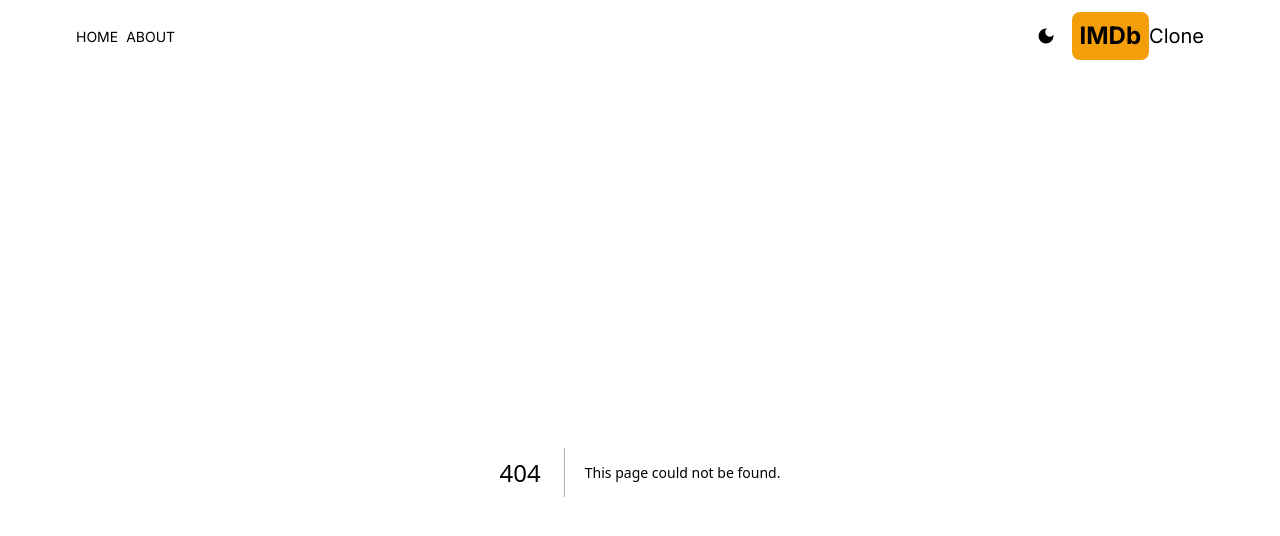
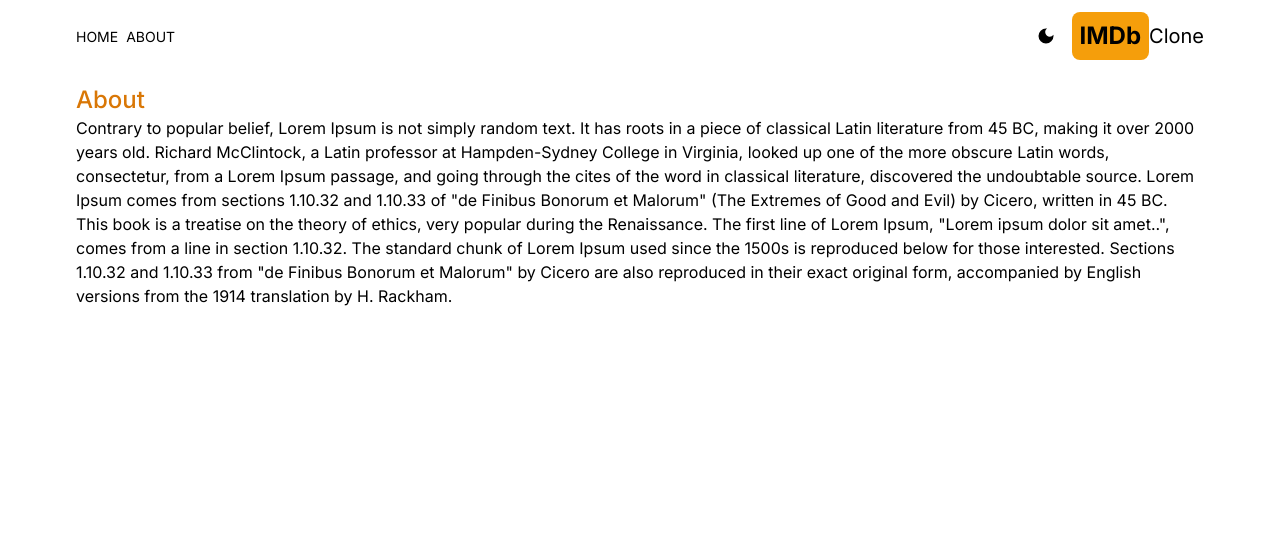
Before and after one commit to farushko/absolute-final-proinst, a Next.js app: page /about in a window 1280 px wide. Before the commit this address had no page. Shown: the top 536 px of the page. Built offline with nearby package versions, Linux system fonts and the light colour scheme.

Commit message:
About page

```diff
--- /dev/null
+++ b/src/app/about/page.jsx
@@ -0,0 +1,25 @@
+export default function About() {
+  return (
+    <div className="max-w-6xl mx-auto p-3">
+      <h1 className="text-2xl font-medium text-amber-600">About</h1>
+      <p>
+        Contrary to popular belief, Lorem Ipsum is not simply random text. It
+        has roots in a piece of classical Latin literature from 45 BC, making it
+        over 2000 years old. Richard McClintock, a Latin professor at
+        Hampden-Sydney College in Virginia, looked up one of the more obscure
+        Latin words, consectetur, from a Lorem Ipsum passage, and going through
+        the cites of the word in classical literature, discovered the
+        undoubtable source. Lorem Ipsum comes from sections 1.10.32 and 1.10.33
+        of "de Finibus Bonorum et Malorum" (The Extremes of Good and Evil) by
+        Cicero, written in 45 BC. This book is a treatise on the theory of
+        ethics, very popular during the Renaissance. The first line of Lorem
+        Ipsum, "Lorem ipsum dolor sit amet..", comes from a line in section
+        1.10.32. The standard chunk of Lorem Ipsum used since the 1500s is
+        reproduced below for those interested. Sections 1.10.32 and 1.10.33 from
+        "de Finibus Bonorum et Malorum" by Cicero are also reproduced in their
+        exact original form, accompanied by English versions from the 1914
+        translation by H. Rackham.
+      </p>
+    </div>
+  );
+}
```
